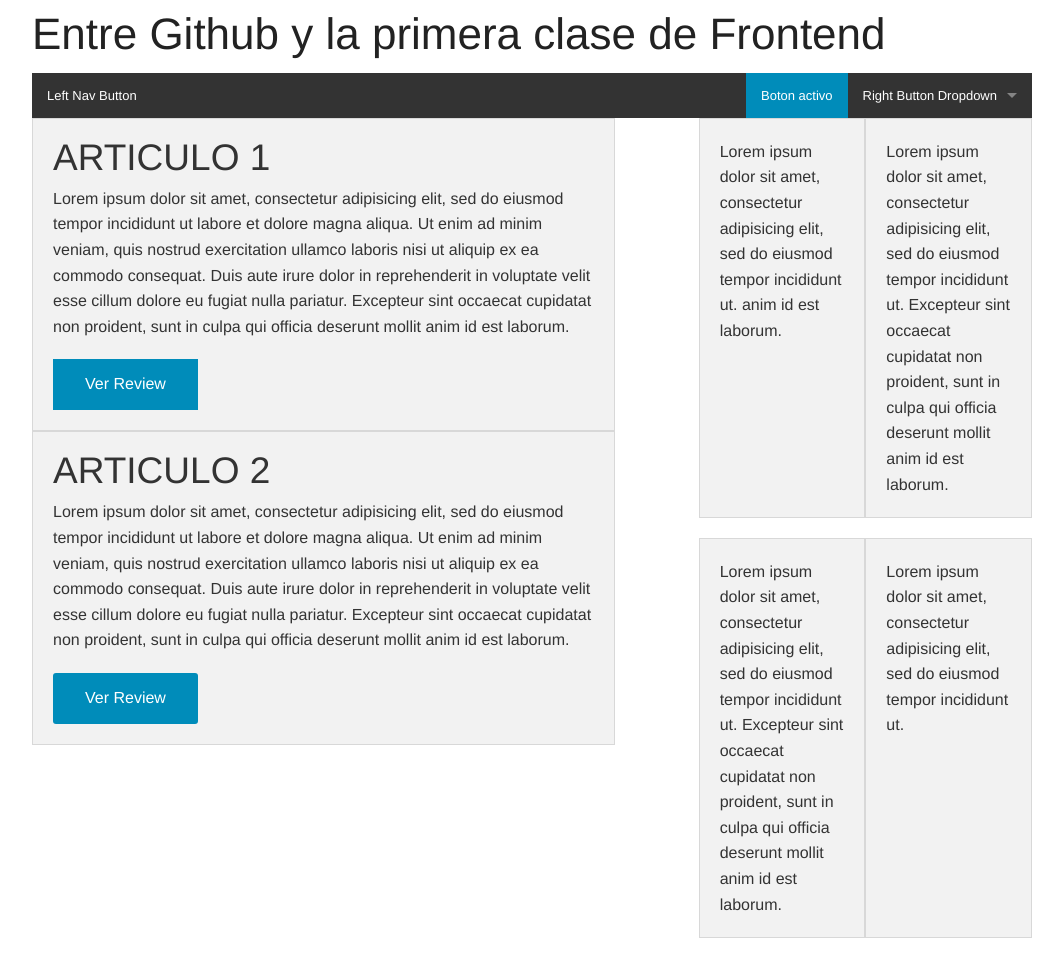
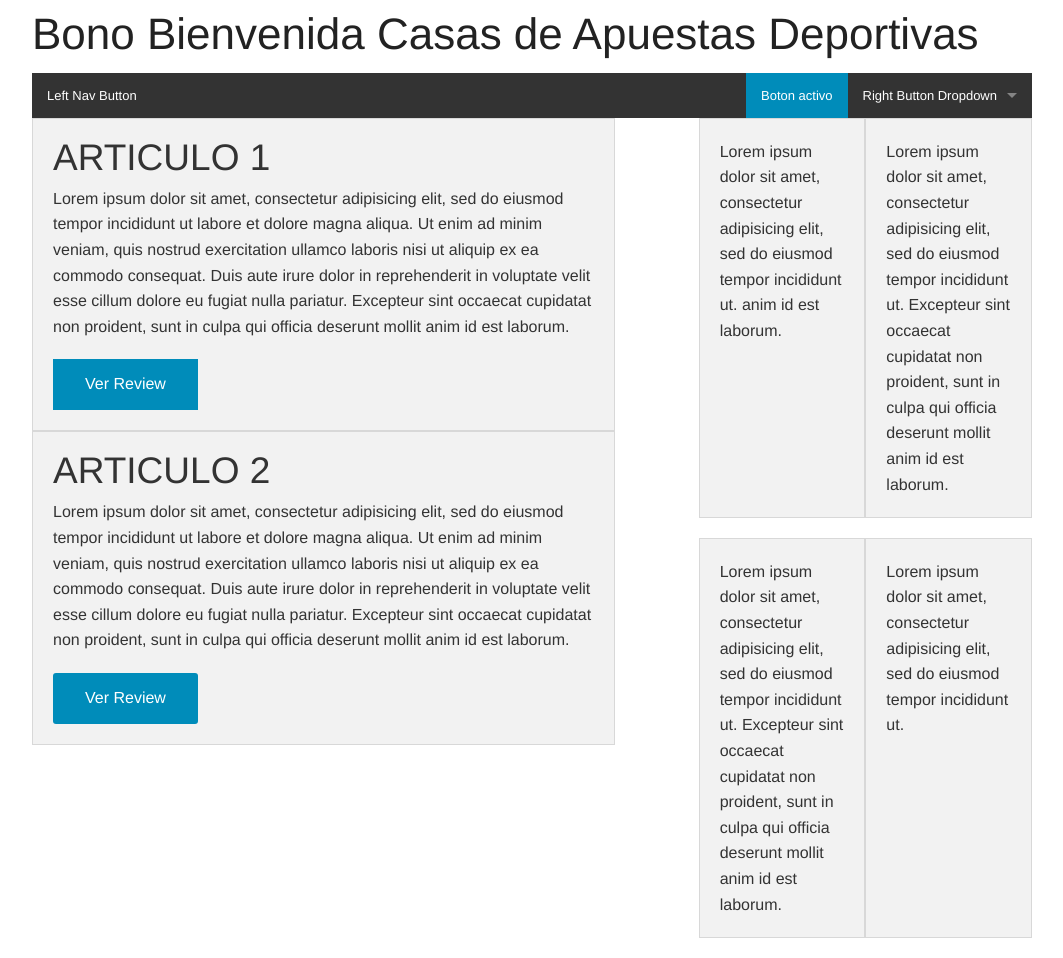
Before and after one commit to franvip/bonou, a plain HTML site: page index.html in a window 1280 px wide. Shown: the whole page, without its empty margins (108-1171 px from the left). Drawn offline with Linux system fonts and the light colour scheme.

Commit message:
nuevo cambio

```diff
--- a/index.html
+++ b/index.html
@@ -3,13 +3,13 @@
 <head>
 	<meta charset="utf-8">
     <meta name="viewport" content="width=device-width, initial-scale=1.0" />
-	<title>Blog de Foundation</title>
+	<title>BonoBienvenida.es</title>
     <link rel="stylesheet" href="foundation/css/foundation.css" />
     <script src="foundation/js/vendor/modernizr.js"></script>
 </head>
 <body>
 	<header class="row">
-		<h1>Entre Github y la primera clase de Frontend</h1>
+		<h1>Bono Bienvenida Casas de Apuestas Deportivas</h1>
 		<nav class="top-bar" data-topbar>
 
 			<ul class="title-area">
```
